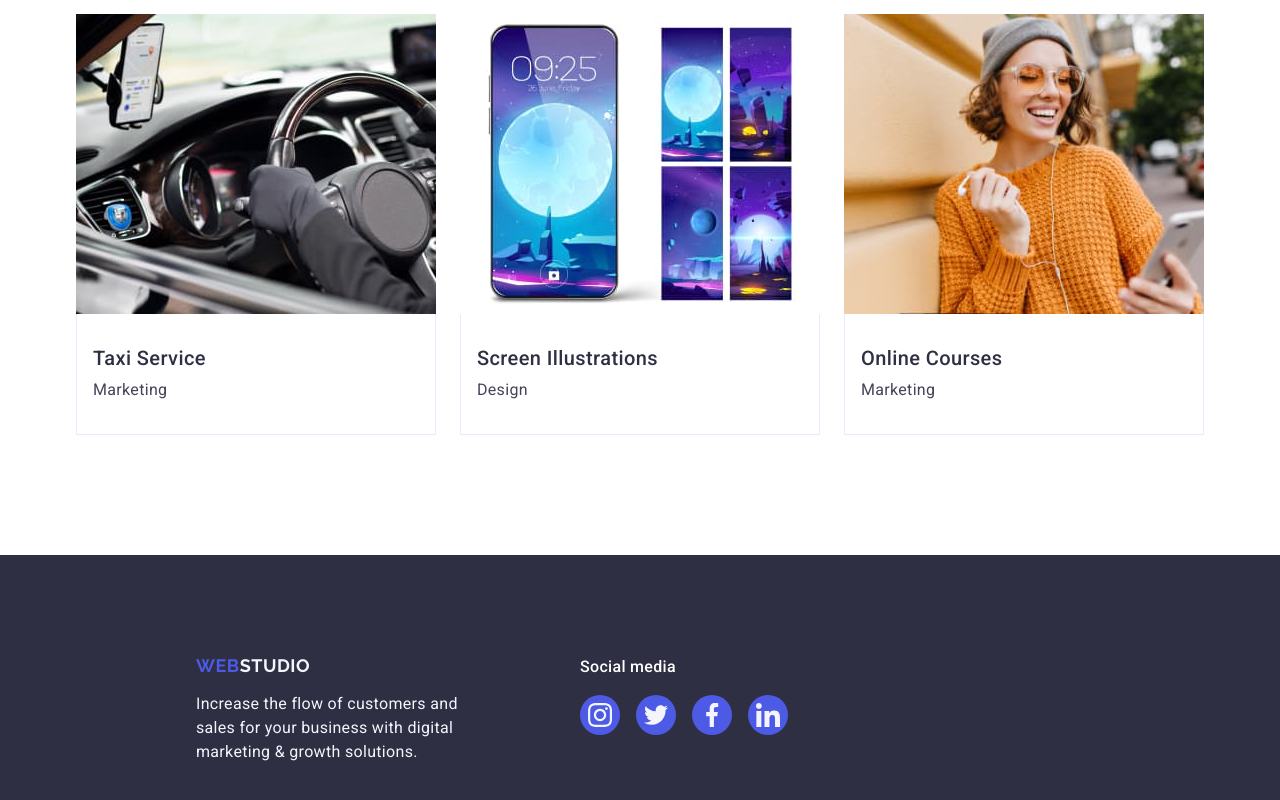
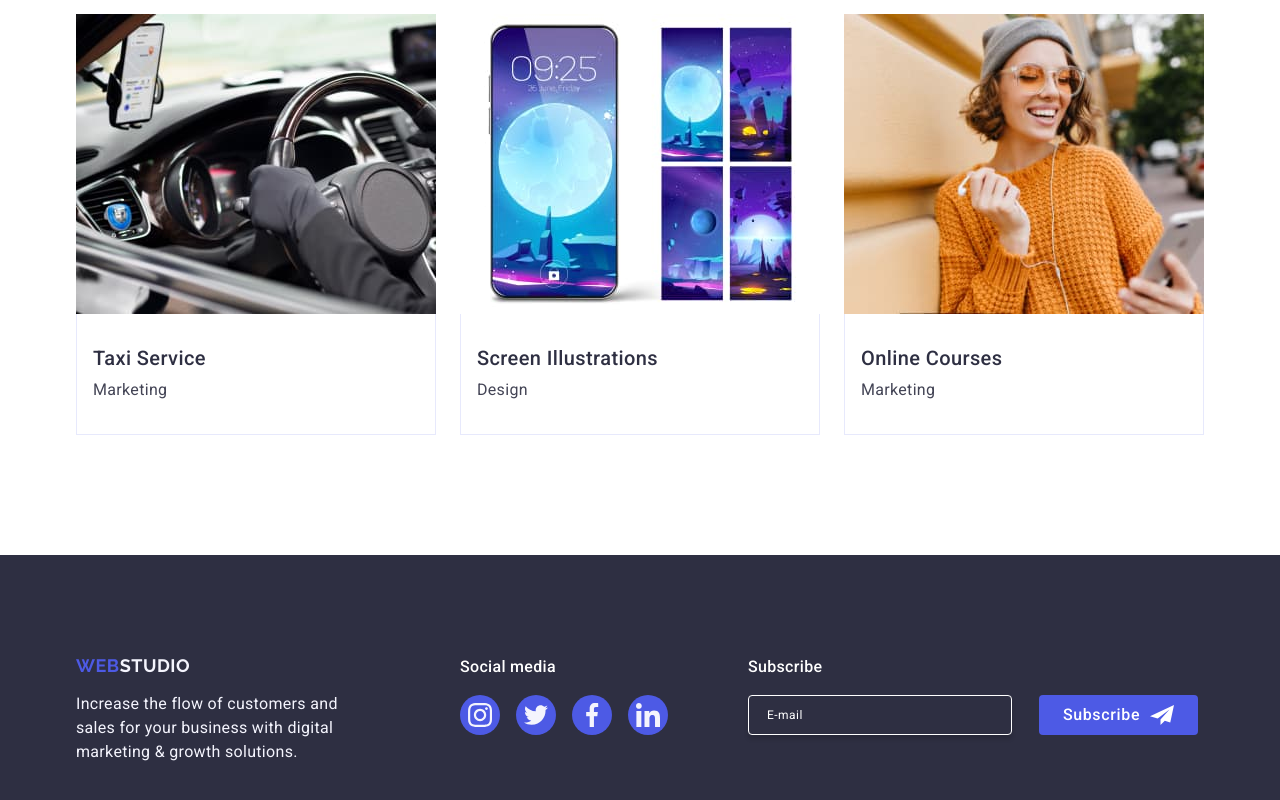
Before and after one commit to AlexxSava/goit-markup-hw-05, a plain HTML site: page index.html in a window 1280 px wide. Shown: the part 2626-3426 px from the top of the page. Drawn offline with nearby package versions, Linux system fonts and the light colour scheme.

Commit message:
add footer form

```diff
--- a/css/style.css
+++ b/css/style.css
@@ -440,7 +440,6 @@
      }
 
      .footer-left {
-                padding-left: 120px;
                 margin-right: 120px;
      }
 
@@ -457,6 +456,10 @@
                 letter-spacing: 0.02em;
                 color: #f4f4fd;
                 width: 264px;
+    }
+
+    .footer-right {
+                margin-right: 80px;
     }
 
     .footer-right-text {
@@ -494,3 +497,65 @@
     .footer-right-link:focus {
                 background-color: #31d0aa;
     }
+
+    /* -------------------------------------------Footer form */
+    .footer-form-title {
+                font-weight: 500;
+                letter-spacing: 0.02em;
+                color: #fff;
+                margin-bottom: 16px;
+    }
+
+    .footer-form {
+        width: 453px;
+        display: flex;
+        gap: 24px;
+        }
+
+    .footer-form-label {
+        }
+
+    .footer-form-input {
+                border: 1px solid #fff;
+                border-radius: 4px;
+                width: 264px;
+                height: 40px;
+                background-color: transparent;
+                box-shadow: 0 4px 4px 0 rgba(0, 0, 0, 0.15);
+                outline: none;
+                font-size: 12px;
+                line-height: 2;
+                letter-spacing: 0.04em;
+                color: #fff;
+    }
+
+    .footer-form-input::placeholder {
+                font-size: 12px;
+                line-height: 2;
+                letter-spacing: 0.04em;
+                color: #fff;
+                padding: 8px 212px 8px 16px;
+    }
+
+    .footer-form-btn {
+                display: flex;
+                justify-content: center;
+                align-items: center;
+                cursor: pointer;
+                border-radius: 4px;
+                border: none;
+                background-color: #4d5ae5;
+                padding: 8px 24px;
+                color: #fff;
+                letter-spacing: 0.04em;
+                text-align: center;
+                color: #fff;
+                font-weight: 500;
+                margin: 0 auto;
+                transition: background-color 250ms cubic-bezier(0.4, 0, 0.2, 1);
+        }
+
+        .footer-form-icon {
+                fill: #fff;
+                margin-left: 10px;
+        }
--- a/index.html
+++ b/index.html
@@ -470,6 +470,25 @@
             </li>
           </ul>
         </div>
+        <div class="footer-wpar-form">
+          <p class="footer-form-title">Subscribe</p>
+          <form class="footer-form">
+            <label class="footer-form-label">
+              <input
+                class="footer-form-input"
+                type="email"
+                name="username"
+                placeholder="E-mail"
+              />
+            </label>
+            <button class="footer-form-btn" type="submit">
+              Subscribe
+              <svg class="footer-form-icon" width="24" height="24">
+                <use href="./images/icons.svg#Frame"></use>
+              </svg>
+            </button>
+          </form>
+        </div>
       </div>
     </footer>
   </body>
```
